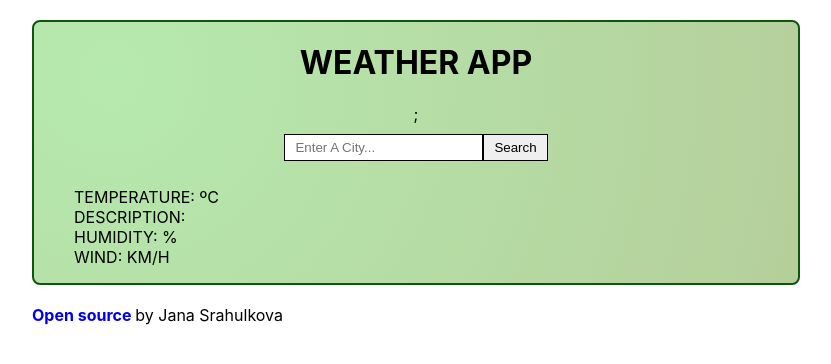
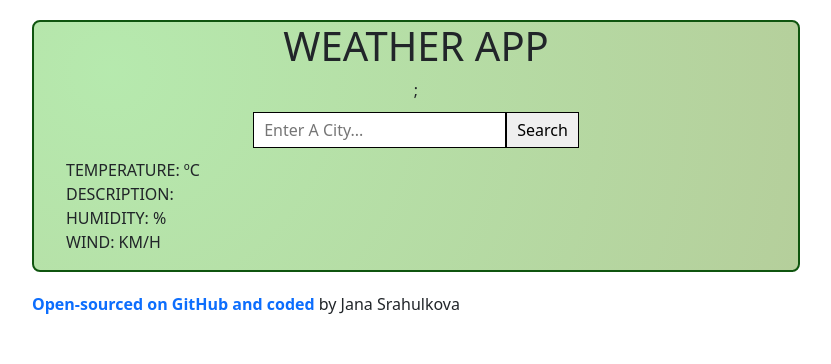
Before and after one commit to 169233/react-app, a React (Create React App) app: page / in a window 1280 px wide. Shown: the top 364 px of the page, without its empty margins (224-1055 px from the left). Built offline with nearby package versions, Linux system fonts and the light colour scheme.

Commit message:
add Boostrap

```diff
--- a/package.json
+++ b/package.json
@@ -7,6 +7,7 @@
     "@testing-library/react": "^13.4.0",
     "@testing-library/user-event": "^13.5.0",
     "axios": "^1.4.0",
+    "bootstrap": "^5.3.0",
     "react": "^18.2.0",
     "react-dom": "^18.2.0",
     "react-scripts": "5.0.1",
--- a/src/App.js
+++ b/src/App.js
@@ -4,10 +4,10 @@ function App() {
   return (
   <div>
       <div className="App">
-      <Weather />
+              <Weather />
     </div>
     <div className="Footer">
-        <a className="Link" href="https://github.com/169233/react-app" target="_blank" rel="noreferrer">Open source </a><span>by Jana Srahulkova</span>
+        <a className="Link" href="https://github.com/169233/react-app" target="_blank" rel="noreferrer">Open-sourced on GitHub and coded </a><span>by Jana Srahulkova</span>
       </div>
   </div>
     );
--- a/src/Weather.js
+++ b/src/Weather.js
@@ -34,7 +34,7 @@ export default function Weather() {
   return (
     <div className="Weather">
       <h1>Weather App</h1>;
-      <form onSubmit={handleSubmit}>
+            <form onSubmit={handleSubmit}>
         <input
           type="search"
           placeholder="Enter a city..."
--- a/src/index.js
+++ b/src/index.js
@@ -1,6 +1,7 @@
 import React from 'react';
 import ReactDOM from 'react-dom/client';
 import './index.css';
+import "bootstrap/dist/css/bootstrap.css";
 import App from './App';
 import reportWebVitals from './reportWebVitals';
 
```
Also changed, not shown: 1 other file (tests, documents, lock files or other folders).
